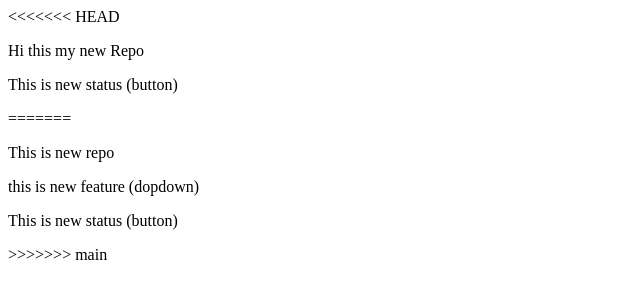
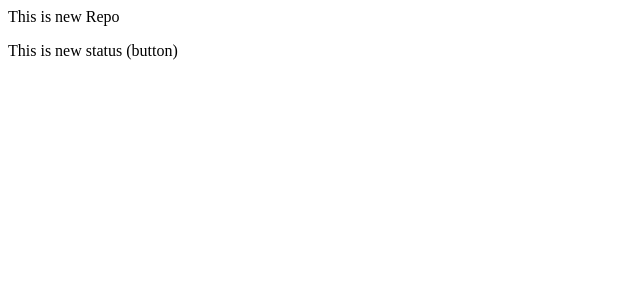
Before and after one commit to SHAMMA978/Local, a plain HTML site: page index.html in a window 1280 px wide. Shown: the whole page, without its empty margins (0-640 px from the left). Drawn offline with Linux system fonts and the light colour scheme.

Commit message:
new button added

```diff
--- a/index.html
+++ b/index.html
@@ -1,10 +1,3 @@
-<<<<<<< HEAD
-<p>Hi this my new Repo </p>
+
+<p>This is new Repo </p>
 <p>This is new status (button)</p>
-=======
-
-<p>This is new repo</p>
-<p>this is new feature (dopdown)</p>
-<p>This is new status (button)</p>
-
->>>>>>> main
```
